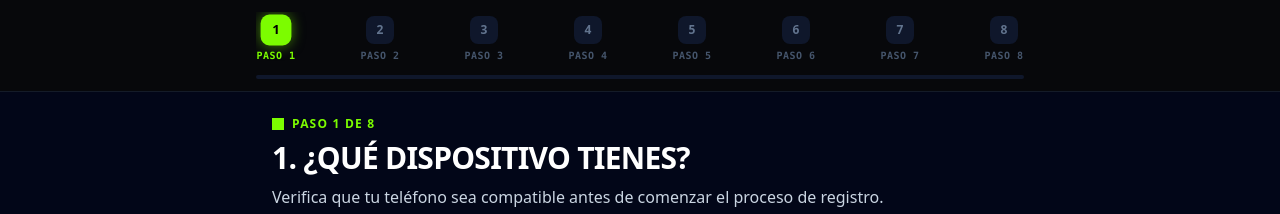
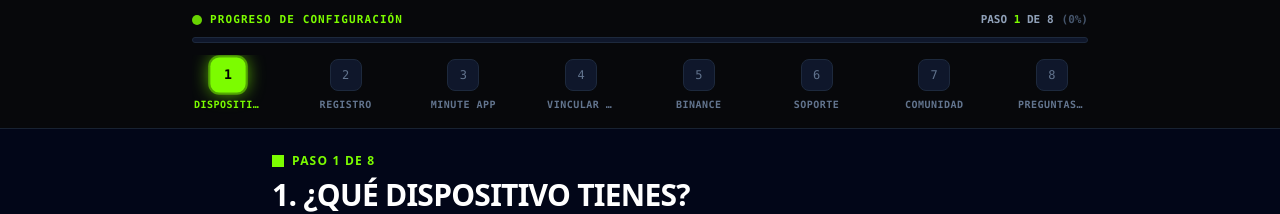
Before and after one commit to Daniela1813/landing-page-KGEN, a React (Vite) app: page / in a window 1280 px wide. Shown: the top 214 px of the page. Built offline with nearby package versions, Linux system fonts and the light colour scheme.

Commit message:
style: Rediseño del Stepper de progreso superior estilo KGEN neón con etiquetas e indicador de porcentaje

```diff
--- a/src/components/Stepper.jsx
+++ b/src/components/Stepper.jsx
@@ -4,15 +4,50 @@ import { REFERRAL_CONFIG } from '../config/referralConfig';
 export const Stepper = ({ currentStep, onSelectStep }) => {
   const steps = REFERRAL_CONFIG.steps;
   const totalSteps = steps.length;
-  const progressPercent = ((currentStep - 1) / (totalSteps - 1)) * 100;
+  const progressPercent = Math.min(100, Math.max(0, ((currentStep - 1) / (totalSteps - 1)) * 100));
+
+  // Títulos cortos para el Stepper superior
+  const shortTitles = [
+    "Dispositivo",
+    "Registro",
+    "Minute App",
+    "Vincular Minute",
+    "Binance",
+    "Soporte",
+    "Comunidad",
+    "Preguntas FAQ"
+  ];
 
   return (
-    <nav className="sticky top-0 z-40 bg-[#08090b]/95 backdrop-blur-md px-4 py-3 border-b border-slate-800/60">
-      <div className="max-w-3xl mx-auto">
+    <nav className="sticky top-0 z-40 bg-[#08090b]/95 backdrop-blur-md border-b border-slate-800/80 px-4 py-3 transition-all">
+      <div className="max-w-4xl mx-auto">
 
-        {/* Step Numbers without boxes */}
-        <div className="flex items-center justify-between overflow-x-auto no-scrollbar py-1">
-          {steps.map((step) => {
+        {/* Header Superior con Indicador de Progreso General */}
+        <div className="flex items-center justify-between mb-2">
+          <div className="flex items-center gap-2">
+            <span className="w-2.5 h-2.5 rounded-full bg-[#7cfc00] animate-pulse" />
+            <span className="text-[11px] font-mono font-extrabold uppercase tracking-widest text-[#7cfc00]">
+              PROGRESO DE CONFIGURACIÓN
+            </span>
+          </div>
+
+          <div className="text-[11px] font-mono font-bold text-slate-400">
+            PASO <span className="text-[#7cfc00] font-black">{Math.min(currentStep, totalSteps)}</span> DE {totalSteps}
+            <span className="text-slate-600 ml-2">({Math.round(progressPercent)}%)</span>
+          </div>
+        </div>
+
+        {/* Barra de Progreso Neón Resplandeciente */}
+        <div className="relative w-full bg-slate-900 h-1.5 rounded-full mb-3 overflow-hidden border border-slate-800">
+          <div
+            className="bg-[#7cfc00] h-full transition-all duration-500 ease-out shadow-[0_0_12px_#7cfc00]"
+            style={{ width: `${progressPercent}%` }}
+          />
+        </div>
+
+        {/* Lista de Pasos Interactiva (Stepper Cyberpunk) */}
+        <div className="flex items-center justify-between overflow-x-auto no-scrollbar py-1 gap-2">
+          {steps.map((step, idx) => {
             const stepNum = step.number;
             const isCompleted = currentStep > stepNum;
             const isCurrent = currentStep === stepNum;
@@ -21,40 +56,38 @@ export const Stepper = ({ currentStep, onSelectStep }) => {
               <button
                 key={stepNum}
                 onClick={() => onSelectStep(stepNum)}
-                className="flex flex-col items-center gap-1 min-w-[40px] group focus:outline-none"
+                className="flex flex-col items-center gap-1.5 min-w-[58px] sm:min-w-[72px] group focus:outline-none transition-all"
               >
+                {/* Círculo / Número de Paso */}
                 <div
-                  className={`w-7 h-7 rounded-lg flex items-center justify-center text-xs font-bold transition-all ${
+                  className={`w-7 h-7 sm:w-8 sm:h-8 rounded-lg flex items-center justify-center text-xs font-mono transition-all duration-300 ${
                     isCompleted
-                      ? 'bg-[#7cfc00] text-black font-extrabold'
+                      ? 'bg-[#7cfc00] text-black font-extrabold shadow-[0_0_10px_rgba(124,252,0,0.4)]'
                       : isCurrent
-                      ? 'bg-[#7cfc00] text-black font-black scale-110 shadow-[0_0_12px_rgba(124,252,0,0.5)]'
-                      : 'bg-slate-900 text-slate-500 group-hover:text-slate-300'
+                      ? 'bg-[#7cfc00] text-black font-black scale-110 shadow-[0_0_16px_rgba(124,252,0,0.8)] ring-2 ring-[#7cfc00]/50'
+                      : 'bg-slate-900 text-slate-500 border border-slate-800 group-hover:border-[#7cfc00]/40 group-hover:text-slate-200'
                   }`}
                 >
                   {isCompleted ? '✓' : stepNum}
                 </div>
 
+                {/* Etiqueta del Paso */}
                 <span
-                  className={`text-[10px] font-mono uppercase font-bold tracking-wider hidden sm:block ${
-                    isCurrent ? 'text-[#7cfc00]' : isCompleted ? 'text-[#7cfc00]/80' : 'text-slate-600'
+                  className={`text-[10px] font-mono uppercase font-bold tracking-wider truncate max-w-[68px] text-center transition-colors ${
+                    isCurrent
+                      ? 'text-[#7cfc00] font-black'
+                      : isCompleted
+                      ? 'text-[#7cfc00]/80'
+                      : 'text-slate-500 group-hover:text-slate-300'
                   }`}
                 >
-                  Paso {stepNum}
+                  {shortTitles[idx] || `Paso ${stepNum}`}
                 </span>
               </button>
             );
           })}
         </div>
 
-        {/* Progress Bar */}
-        <div className="w-full bg-slate-900 h-1 rounded-full mt-2 overflow-hidden">
-          <div
-            className="bg-[#7cfc00] h-full transition-all duration-300 ease-out"
-            style={{ width: `${progressPercent}%` }}
-          />
-        </div>
-
       </div>
     </nav>
   );
```
